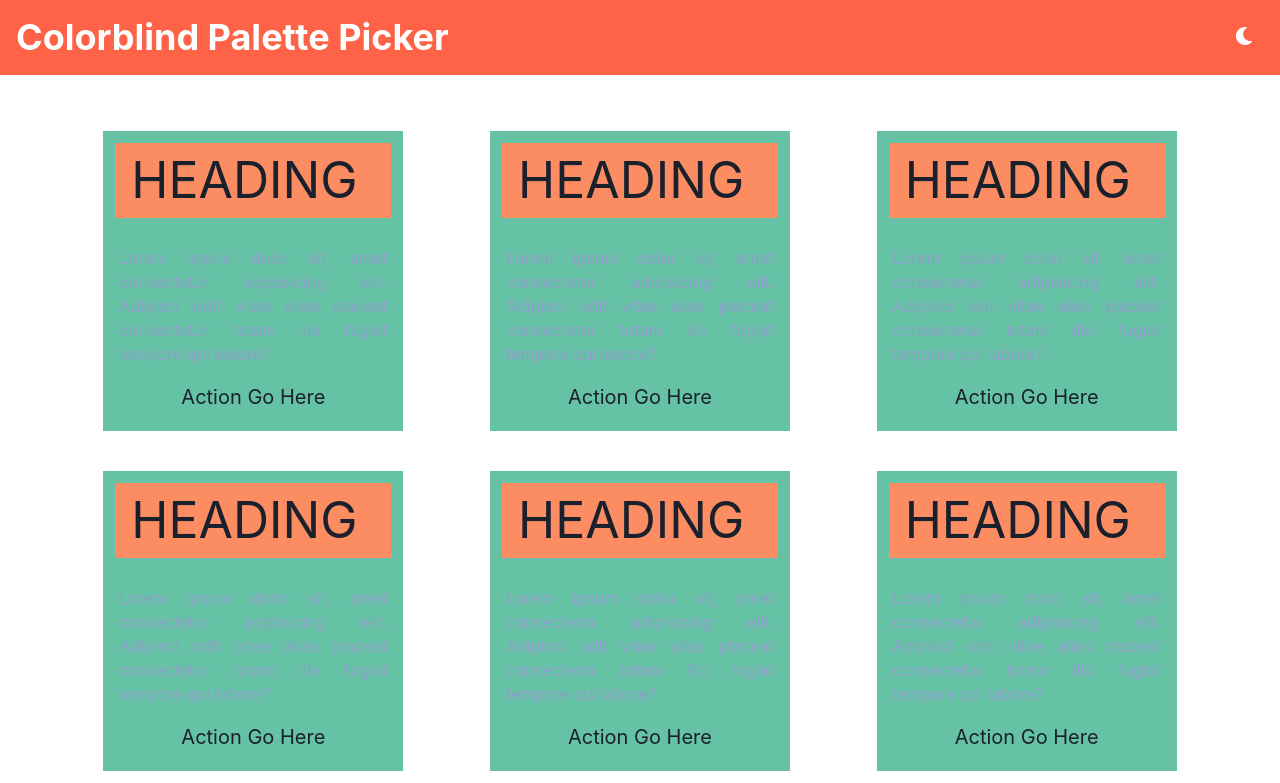
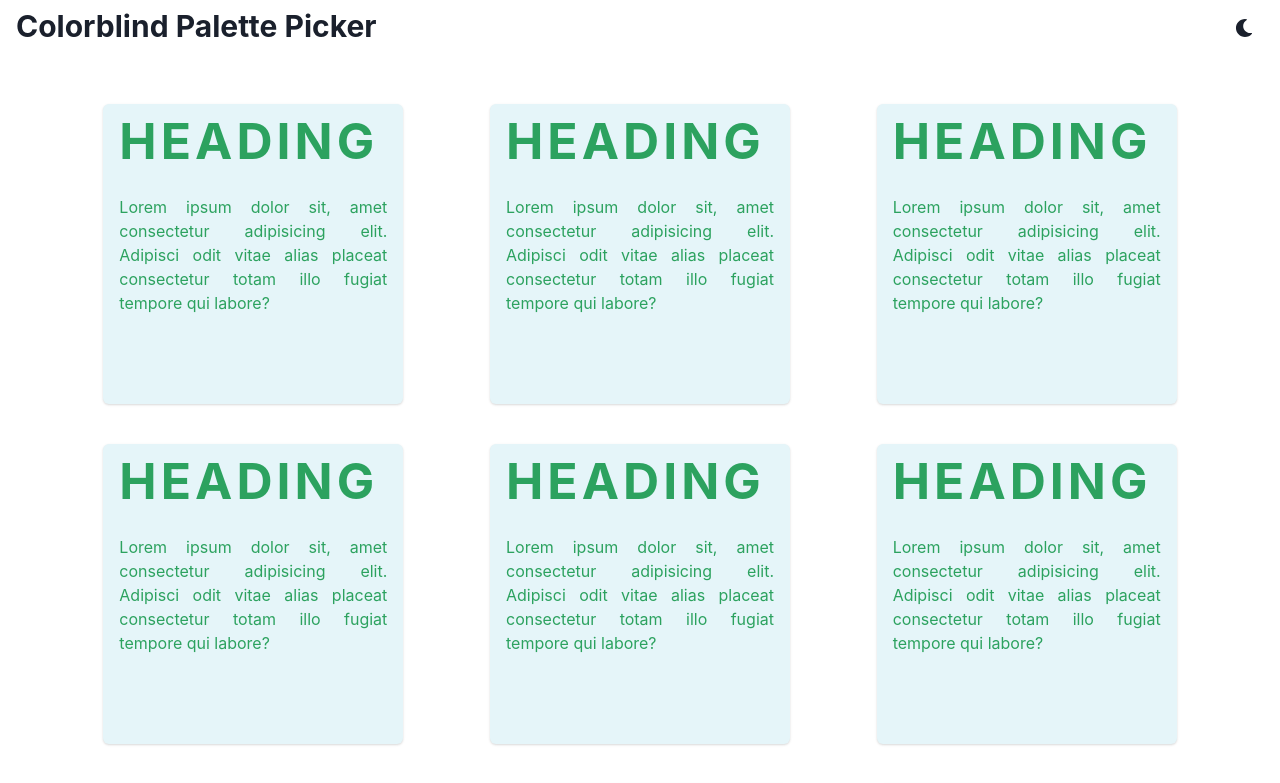
Before and after one commit to daryllcapistrano/colorblind-palette-generator, a React (Create React App) app: page / in a window 1280 px wide. Shown: the top 783 px of the page. Built offline with nearby package versions, Linux system fonts and the light colour scheme.

Commit message:
make header transparent

```diff
--- a/src/App.js
+++ b/src/App.js
@@ -1,10 +1,10 @@
 import React from 'react';
 import { ChakraProvider, Box, SimpleGrid, theme } from '@chakra-ui/react';
 import Header from './components/sections/header';
+import Footer from './components/sections/footer';
 import Card from './components/ui/card';
 
 function App() {
-  // console.log(colorbrewer);
   return (
     <ChakraProvider theme={theme}>
       <Box textAlign="center" fontSize="xl">
@@ -27,9 +27,7 @@ function App() {
             <Card />
           </SimpleGrid>
         </Box>
-        <Box bg="tomato" w="100%" p={4} color="white">
-          Footer
-        </Box>
+        <Footer />
       </Box>
     </ChakraProvider>
   );
--- a/src/components/sections/header/index.js
+++ b/src/components/sections/header/index.js
@@ -7,12 +7,14 @@ function Header() {
     <Box
       d="inline-flex"
       justifyContent="space-between"
-      bg="tomato"
+      bg="transparent"
       w="100%"
-      p={4}
-      color="white"
+      mt={2}
+      px={4}
     >
-      <Heading>Colorblind Palette Picker</Heading>
+      <Heading fontSize="3xl" fontWeight="bold">
+        Colorblind Palette Picker
+      </Heading>
       <ColorModeSwitcher />
     </Box>
   );
--- a/src/components/ui/card/index.js
+++ b/src/components/ui/card/index.js
@@ -1,41 +1,42 @@
 import React from 'react';
 import { Box, Text } from '@chakra-ui/react';
 
-import colorbrewer from '../../../utils/ColorSchemes';
+import { sequential } from '../../../utils/extractColorblindSchemes';
 
 function Card() {
-  const colorProps = {
-    color1: colorbrewer.Set2[3][0],
-    color2: colorbrewer.Set2[3][1],
-    color3: colorbrewer.Set2[3][2],
-  };
-
   return (
     <Box
-      bg={colorProps.color1}
+      bg={sequential.multiHue.BuGn.color1}
       h="300px"
       w="300px"
       justifySelf="center"
-      // borderRadius="full"
+      boxShadow="base"
+      rounded="md"
     >
       {/* <Logo h="20vmin" pointerEvents="none" /> */}
       <Text
         size="lg"
         fontSize="50px"
+        fontWeight="bold"
         textAlign="start"
         casing="uppercase"
-        m={3}
+        borderTopRadius="md"
         pl={4}
-        // borderRadius="md"
-        bg={colorProps.color2}
+        color={sequential.multiHue.BuGn.color3}
+        letterSpacing={4}
       >
         heading
       </Text>
-      <Text color={colorProps.color3} fontSize="medium" p={4} align="justify">
+      <Text
+        color={sequential.multiHue.BuGn.color3}
+        fontSize="medium"
+        p={4}
+        align="justify"
+      >
         Lorem ipsum dolor sit, amet consectetur adipisicing elit. Adipisci odit
         vitae alias placeat consectetur totam illo fugiat tempore qui labore?
       </Text>
-      <Box>Action Go Here</Box>
+      {/* <Box>Action Go Here</Box> */}
     </Box>
   );
 }
--- /dev/null
+++ b/src/utils/extractColorblindSchemes.js
@@ -0,0 +1,98 @@
+import colorbrewer from './ColorSchemes';
+
+export const sequential = {
+  singleHue: {
+    Blues: {
+      color1: colorbrewer.Blues[3][0],
+      color2: colorbrewer.Blues[3][1],
+      color3: colorbrewer.Blues[3][2],
+    },
+    Greens: {
+      color1: colorbrewer.Greens[3][0],
+      color2: colorbrewer.Greens[3][1],
+      color3: colorbrewer.Greens[3][2],
+    },
+    Greys: {
+      color1: colorbrewer.Greys[3][0],
+      color2: colorbrewer.Greys[3][1],
+      color3: colorbrewer.Greys[3][2],
+    },
+    Oranges: {
+      color1: colorbrewer.Oranges[3][0],
+      color2: colorbrewer.Oranges[3][1],
+      color3: colorbrewer.Oranges[3][2],
+    },
+    Purples: {
+      color1: colorbrewer.Purples[3][0],
+      color2: colorbrewer.Purples[3][1],
+      color3: colorbrewer.Purples[3][2],
+    },
+    Reds: {
+      color1: colorbrewer.Reds[3][0],
+      color2: colorbrewer.Reds[3][1],
+      color3: colorbrewer.Reds[3][2],
+    },
+  },
+  multiHue: {
+    BuGn: {
+      color1: colorbrewer.BuGn[3][0],
+      color2: colorbrewer.BuGn[3][1],
+      color3: colorbrewer.BuGn[3][2],
+    },
+    BuPu: {
+      color1: colorbrewer.BuPu[3][0],
+      color2: colorbrewer.BuPu[3][1],
+      color3: colorbrewer.BuPu[3][2],
+    },
+    GnBu: {
+      color1: colorbrewer.GnBu[3][0],
+      color2: colorbrewer.GnBu[3][1],
+      color3: colorbrewer.GnBu[3][2],
+    },
+    OrRd: {
+      color1: colorbrewer.OrRd[3][0],
+      color2: colorbrewer.OrRd[3][1],
+      color3: colorbrewer.OrRd[3][2],
+    },
+    PuBu: {
+      color1: colorbrewer.PuBu[3][0],
+      color2: colorbrewer.PuBu[3][1],
+      color3: colorbrewer.PuBu[3][2],
+    },
+    PuBuGn: {
+      color1: colorbrewer.PuBuGn[3][0],
+      color2: colorbrewer.PuBuGn[3][1],
+      color3: colorbrewer.PuBuGn[3][2],
+    },
+    PuRd: {
+      color1: colorbrewer.PuRd[3][0],
+      color2: colorbrewer.PuRd[3][1],
+      color3: colorbrewer.PuRd[3][2],
+    },
+    RdPu: {
+      color1: colorbrewer.RdPu[3][0],
+      color2: colorbrewer.RdPu[3][1],
+      color3: colorbrewer.RdPu[3][2],
+    },
+    YlGn: {
+      color1: colorbrewer.YlGn[3][0],
+      color2: colorbrewer.YlGn[3][1],
+      color3: colorbrewer.YlGn[3][2],
+    },
+    YlGnBu: {
+      color1: colorbrewer.YlGnBu[3][0],
+      color2: colorbrewer.YlGnBu[3][1],
+      color3: colorbrewer.YlGnBu[3][2],
+    },
+    YlOrBr: {
+      color1: colorbrewer.YlOrBr[3][0],
+      color2: colorbrewer.YlOrBr[3][1],
+      color3: colorbrewer.YlOrBr[3][2],
+    },
+    YlOrRd: {
+      color1: colorbrewer.YlOrRd[3][0],
+      color2: colorbrewer.YlOrRd[3][1],
+      color3: colorbrewer.YlOrRd[3][2],
+    },
+  },
+};
```
Also changed, not shown: 1 other file (tests, documents, lock files or other folders).
